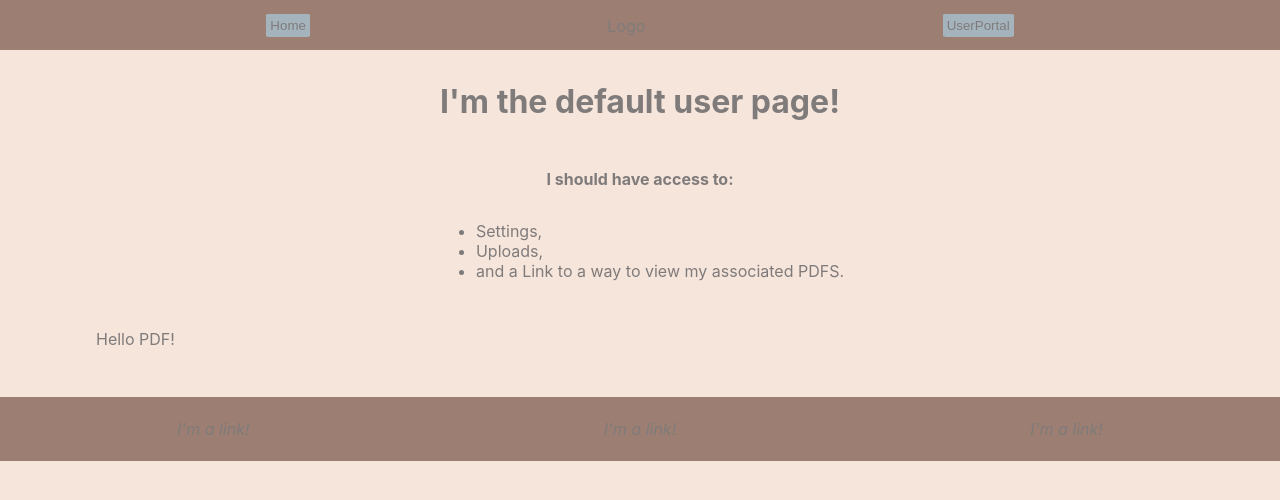
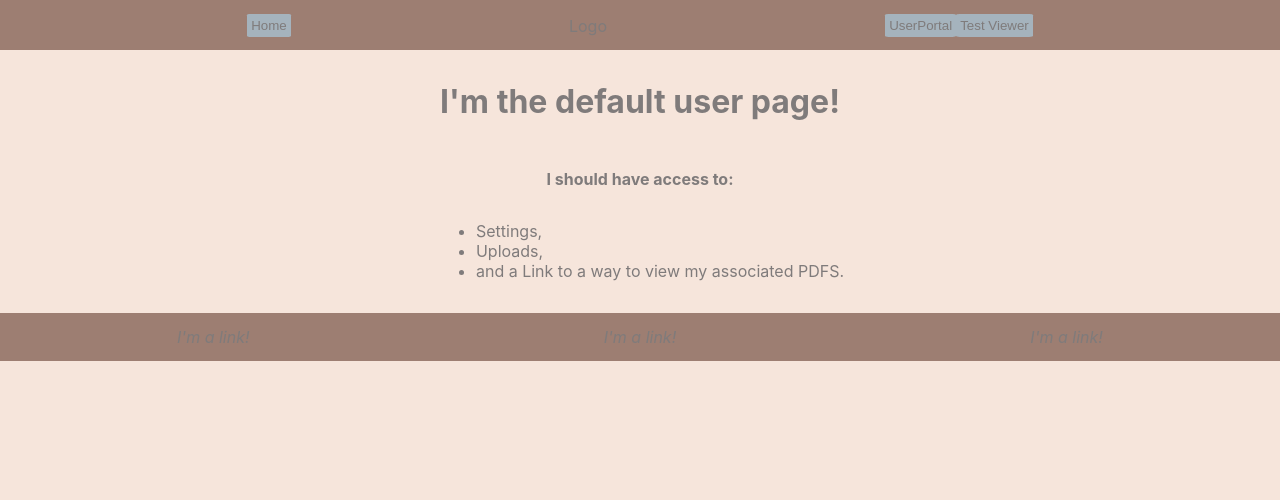
Before and after one commit to GrumpyEwok/sheet-scroller, a React (Create React App) app: page /user in a window 1280 px wide. Shown: the top 500 px of the page. Built offline with nearby package versions, Linux system fonts and the light colour scheme; the HTML template or start-up script is replaced by a standard one.

Commit message:
Add link to test Viewer component to Nav/UserPortal. Create backends subfolder to contain component functionality.

```diff
--- a/src/App.css
+++ b/src/App.css
@@ -24,7 +24,7 @@ button {
 
 .Footer {
   width: 100vw;
-  height: 8vh;
+  height: 6vh;
   margin-top: 1em;
   display: flex;
   flex-direction: row;
--- a/src/App.js
+++ b/src/App.js
@@ -5,6 +5,8 @@ import Header from './components/Header/Header';
 import Footer from './components/Footer';
 import Landing from './components/Landing';
 import Profile from './components/Profile';
+import Viewer from './components/Viewer/Viewer';
+import PDFjs from './backends/pdfjs';
 
 class App extends Component {
   render() {
@@ -15,6 +17,7 @@ class App extends Component {
           <Route exact path='/' component={ Landing } />
             <Switch>
               <Route path='/user' render={()=> <Profile/>} />
+              <Route path='/viewer' render={() => <Viewer/>} />
             </Switch>
             <Footer/>
         </div>
--- /dev/null
+++ b/src/backends/pdfjs.js
@@ -0,0 +1,5 @@
+export default class PDFJs {
+  init = (source, element) => {
+
+  }
+}
--- a/src/components/Header/Logo.jsx
+++ b/src/components/Header/Logo.jsx
@@ -1,11 +1,9 @@
 import React from 'react';
 
-function Logo() {
+export default function Logo() {
   return(
     <div className="Logo">
       <p>Logo</p>
     </div>
-  )
+  );
 }
-
-export default Logo;
--- a/src/components/Header/Nav.jsx
+++ b/src/components/Header/Nav.jsx
@@ -1,12 +1,10 @@
 import React from 'react';
 import { Link } from 'react-router-dom';
 
-function Nav() {
+export default function Nav() {
   return(
     <div className='Nav'>
       <Link to="/"><button>Home</button></Link>
     </div>
-  )
+  );
 }
-
-export default Nav;
--- a/src/components/Header/UserPortal.jsx
+++ b/src/components/Header/UserPortal.jsx
@@ -1,11 +1,11 @@
 import React from 'react';
 import { Link } from 'react-router-dom';
-function UserPortal() {
+
+export default function UserPortal() {
   return(
     <div className='UserPortal'>
       <Link to="/user"><button>UserPortal</button></Link>
+      <Link to="/viewer"><button>Test Viewer</button></Link>
     </div>
   )
 }
-
-export default UserPortal;
--- a/src/components/Profile.jsx
+++ b/src/components/Profile.jsx
@@ -12,9 +12,6 @@ function Profile(){
         <li>Uploads,</li>
         <li>and a Link to a way to view my associated PDFS.</li>
       </ul>
-
-        <Viewer/>
-
     </div>
   )
 }
```
Also changed, not shown: src/components/Header/Header.jsx (+4 -6 lines).
